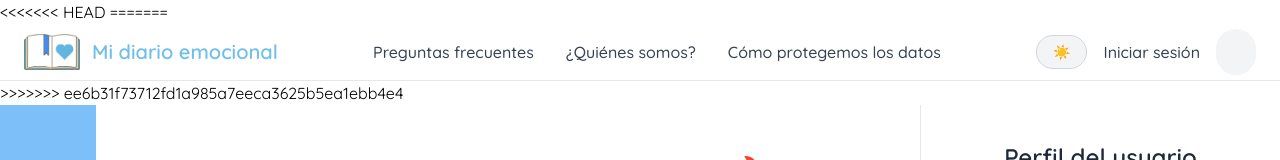
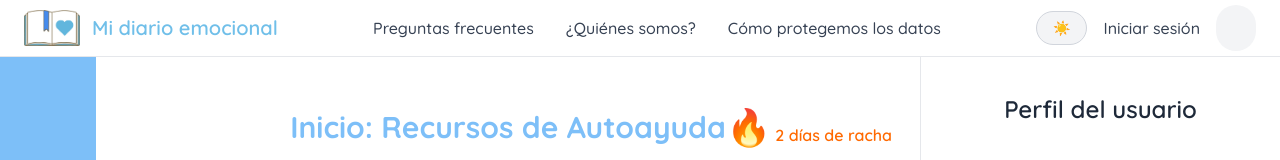
Before and after one commit to car-mor/mi_diario_emocional, a Vue app in the folder frontend/: page /home-patient in a window 1280 px wide. Shown: the top 160 px of the page. Built offline with nearby package versions, Linux system fonts and the light colour scheme; some icons are missing.

Commit message:
solucion merge

```diff
--- a/frontend/src/App.vue
+++ b/frontend/src/App.vue
@@ -15,14 +15,9 @@ authStore.loginAs('anónimo')
 <template>
   <header>
     <div class="wrapper">
-<<<<<<< HEAD
-      <!--<WelcomeHeader />
-      <!-- To do -->
-=======
       <PacienteHeader v-if="authStore.userType === 'paciente'" />
       <TerapeutaHeader v-else-if="authStore.userType === 'terapeuta'" />
       <AnonymusHeader v-else />
->>>>>>> ee6b31f73712fd1a985a7eeca3625b5ea1ebb4e4
     </div>
   </header>
 
--- a/frontend/src/modules/patient/views/HomePatientView.vue
+++ b/frontend/src/modules/patient/views/HomePatientView.vue
@@ -11,7 +11,7 @@
           <img
             src="https://img.europapress.es/fotoweb/fotonoticia_20220430132209_690.jpg"
             alt="Artículo destacado"
-            class="w-full h-full object-cover rounded-2xl opacity-100"
+            class="w-4/5 h-full object-cover rounded-2xl opacity-100"
           />
 
           <div class="absolute bottom-4 left-1/2 transform -translate-x-1/2 z-10 text-white text-center w-full px-4">
```
